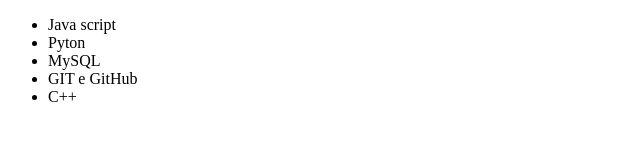
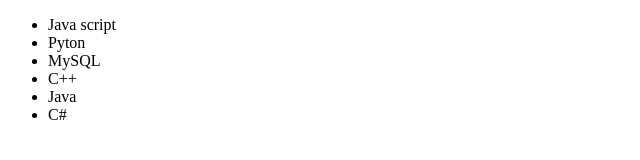
Before and after one commit to igor7x7/Git-Alura, a plain HTML site: page index.html in a window 1280 px wide. Shown: the full height of the page, 0-640 px from the left. Drawn offline with Linux system fonts and the light colour scheme.

Commit message:
adição de mais cursos e remoção do git e github

```diff
--- a/index.html
+++ b/index.html
@@ -13,8 +13,9 @@
         <li>Java script</li>
         <li>Pyton</li>
         <li>MySQL</li>
-        <li>GIT e GitHub</li>
         <li>C++</li>
+        <li>Java</li>
+        <li>C#</li>
     </ul>
 </body>
 
```
